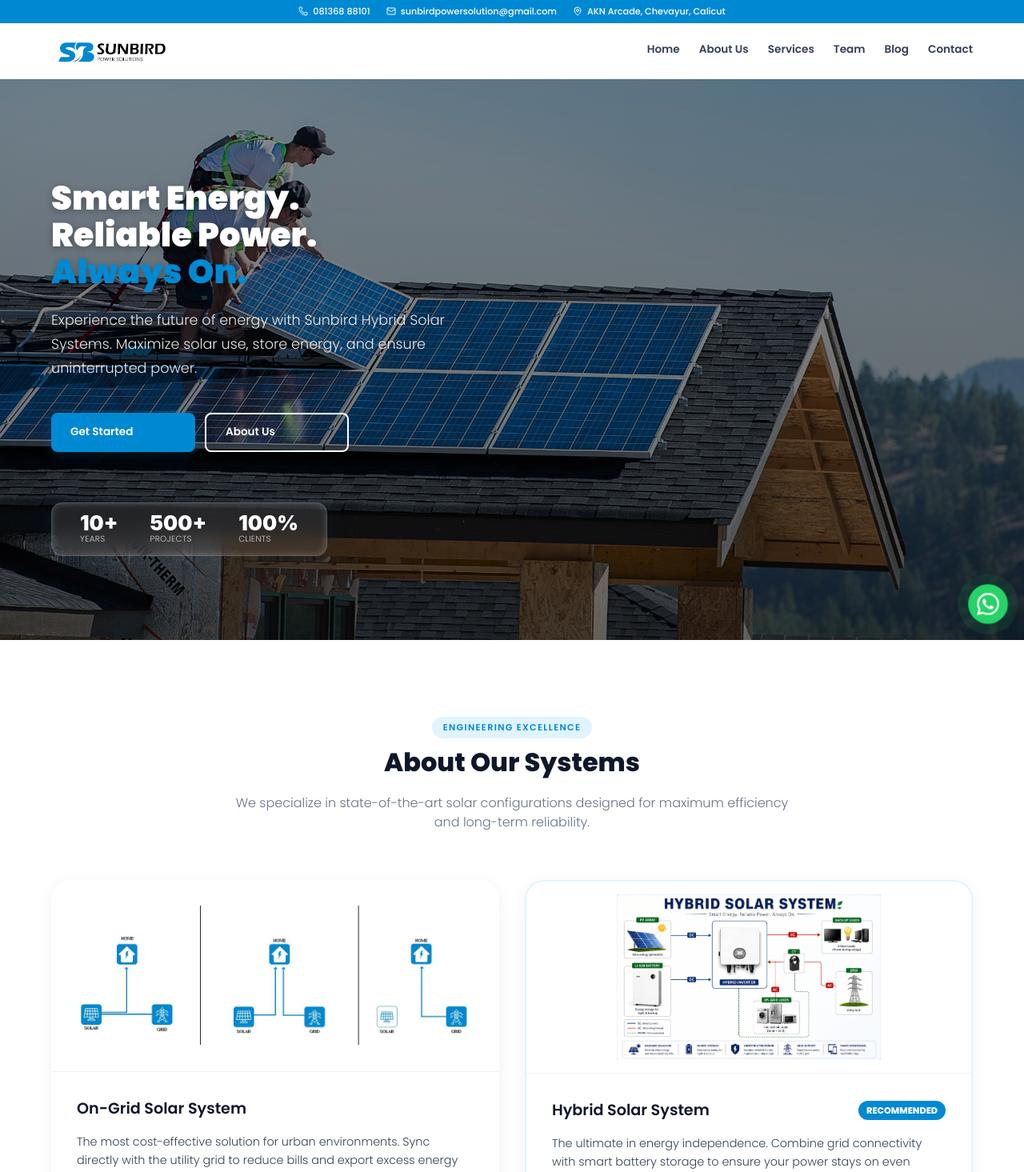
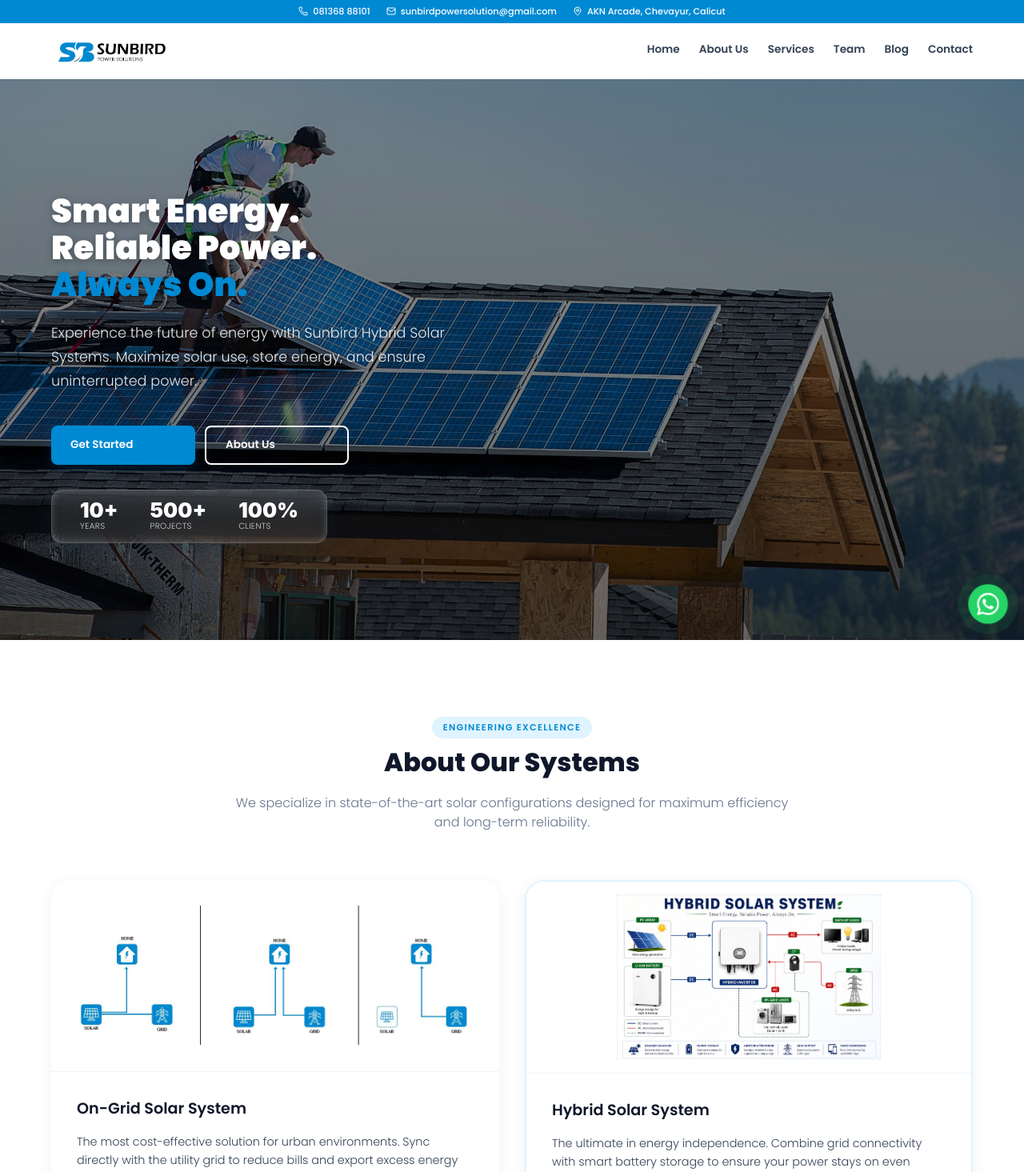
Before and after one commit to AifaSanaUK/SUNBIRD, a Next.js app: page / in a window 1280 px wide. Shown: the top 1465 px of the page at 80% size. Built offline with nearby package versions, Linux system fonts and the light colour scheme.

Commit message:
updatess

```diff
--- a/src/components/AboutSystems.tsx
+++ b/src/components/AboutSystems.tsx
@@ -40,9 +40,8 @@ export default function AboutSystems() {
               <img src="/hybrid.webp" alt="Hybrid Solar System Diagram" style={{ width: "100%", height: "100%", objectFit: "contain", padding: 16 }} />
             </div>
             <div style={{ padding: 32 }}>
-              <div style={{ display: "flex", justifyContent: "space-between", alignItems: "center", marginBottom: 16 }}>
+              <div style={{ marginBottom: 16 }}>
                 <h3 style={{ fontSize: "1.2rem", fontWeight: 600, color: "var(--gray-900)" }}>Hybrid Solar System</h3>
-                <span style={{ background: "var(--primary)", color: "white", fontSize: "0.7rem", fontWeight: 800, padding: "4px 10px", borderRadius: 20, textTransform: "uppercase" }}>Recommended</span>
               </div>
               <p style={{ color: "var(--gray-600)", fontSize: "0.9rem", lineHeight: 1.6, marginBottom: 24 }}>
                 The ultimate in energy independence. Combine grid connectivity with smart battery storage to ensure your power stays on even during grid failures.
--- a/src/components/Hero.tsx
+++ b/src/components/Hero.tsx
@@ -30,8 +30,7 @@ export default function Hero() {
       paddingTop: "120px",
       scrollMarginTop: "100px",
       color: "white",
-      overflow: "hidden",
-      backgroundColor: "var(--gray-900)"
+      overflow: "hidden"
     }}>
       {heroImages.map((img, index) => (
         <div
@@ -83,7 +82,7 @@ export default function Hero() {
             }}>
               Experience the future of energy with Sunbird Hybrid Solar Systems. Maximize solar use, store energy, and ensure uninterrupted power.
             </p>
-            <div className="hero-btns-mobile" style={{ display: "flex", gap: 12, flexWrap: "wrap", marginBottom: 48 }}>
+            <div className="hero-btns-mobile" style={{ display: "flex", gap: 12, flexWrap: "wrap", marginBottom: 16 }}>
               <Link href="#contact" className="btn btn-primary" style={{ minWidth: 180 }}>Get Started</Link>
               <Link href="#about" className="btn btn-outline" style={{ minWidth: 180, borderColor: "white", color: "white" }}>About Us</Link>
             </div>
```
